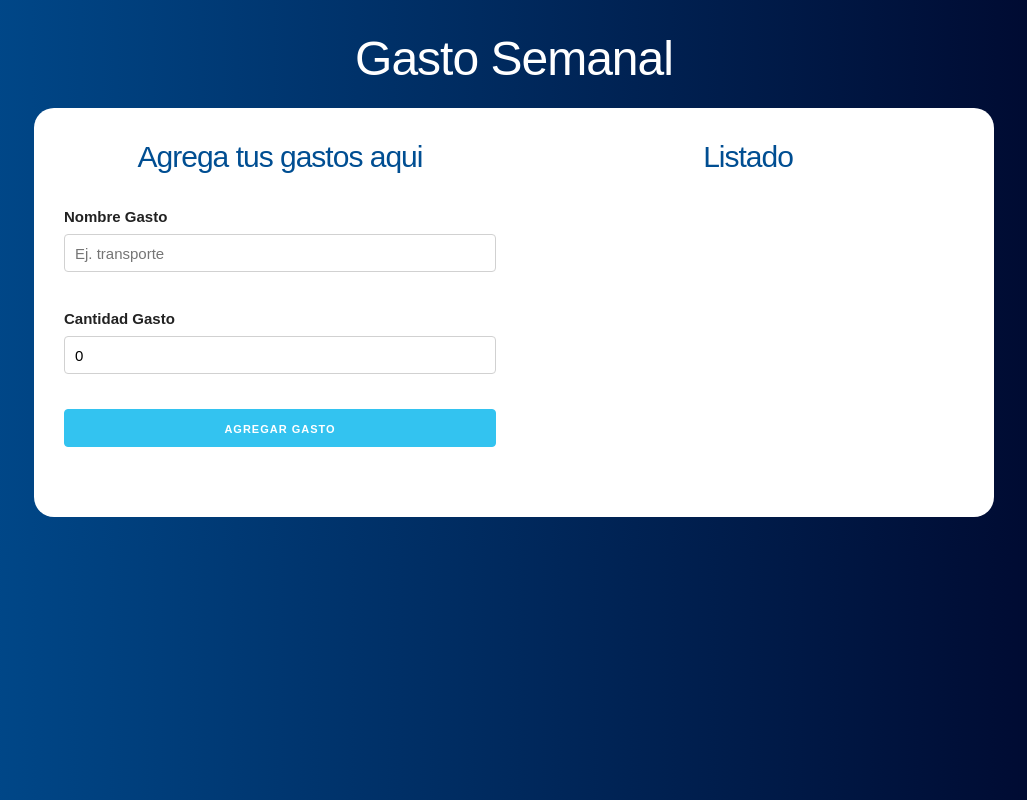
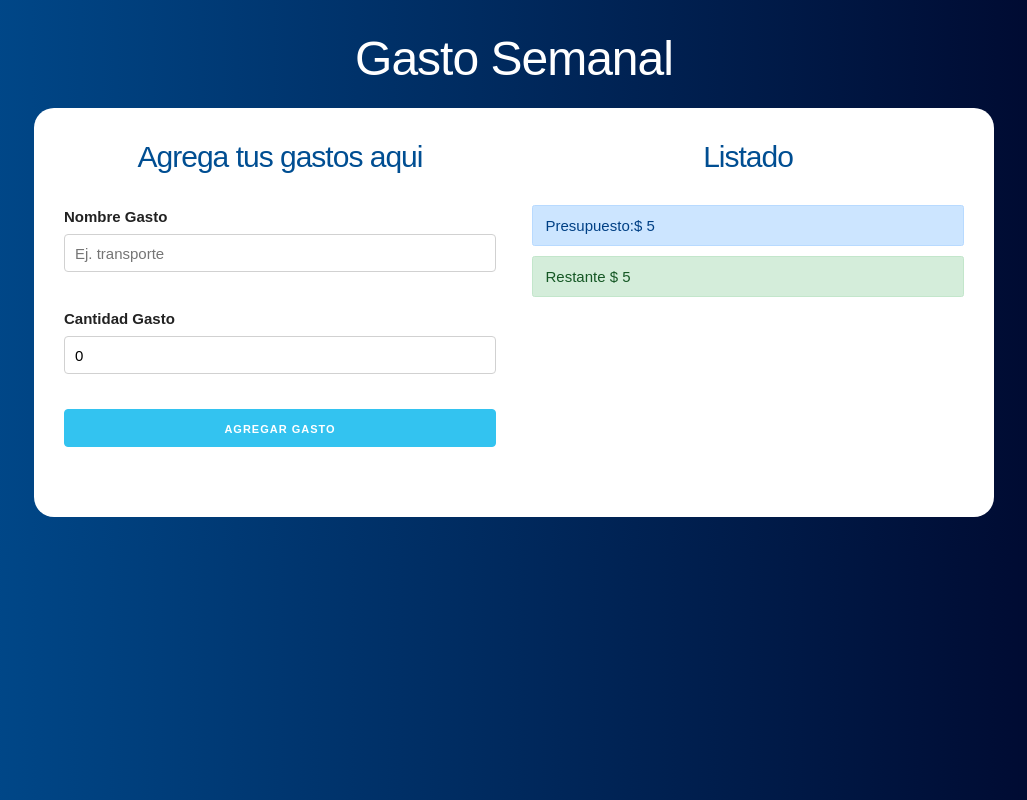
Before and after one commit to MauricioGarcia12/Budget-Control, a React (Create React App) app: page / in a window 1280 px wide. Both pictures are taken after typing "5" into the empty fields and a click on the input "Definir presupuesto". Shown: the whole page, without its empty margins (126-1153 px from the left). Built offline with nearby package versions, Linux system fonts and the light colour scheme.

Commit message:
restando presupuesto y cambiando de color dependiendo del principal

```diff
--- a/src/App.js
+++ b/src/App.js
@@ -1,22 +1,40 @@
-import React,{useState} from 'react';
+import React,{useState,useEffect} from 'react';
 import Pregunta from './components/Pregunta'
 import Formulario from './components/Formulario'
 import Listado from './components/Listado'
+import ControlPresupuesto from './components/ControlPresupuesto'
 
 
 function App() {
+
   //definir el state
   const [presupuesto,guardarPresupuesto]=useState(0);
   const [restante,guardarRestante]=useState(0);
   const [mostrarpregunta,actualizarPregunta]=useState(true);
   const [gastos, guardarGastos]=useState([]);
+  const [gasto,guardarGasto]=useState({});
+  const [creargasto,guardarCrearGasto]=useState(false)
 
-  //cuando agregamos un nuevo gasto
-  const agregarNuevoGasto = gasto =>{
-    guardarGastos([
-      ...gastos,gasto
-    ])
-  }
+   //useEffect que actualiza el restante
+   useEffect( () => {
+    if(creargasto) {
+      //AGREGA NUEVO PRESUPUESTO
+      guardarGastos ([
+        ...gastos,
+        gasto
+      ])
+      //RESTA DEL PRESUPUESTO ACTUAL
+      const presupuestoRestante=restante-gasto.cantidad;
+      guardarRestante(presupuestoRestante);
+
+      guardarCrearGasto(false)
+    }
+
+    // eslint-disable-next-line react-hooks/exhaustive-deps
+  }, [gasto,creargasto,gasto,gastos,restante])
+
+
+
 
   return (
     <div className='container'>
@@ -33,12 +51,17 @@
           <div className='row'>
               <div className='one-half column'>
                   <Formulario
-                    agregarNuevoGasto={agregarNuevoGasto}
+                    guardarGasto={guardarGasto}
+                    guardarCrearGasto={guardarCrearGasto}
                   />
               </div>
               <div className='one-half column'>
                   <Listado
                   gastos={gastos}
+                  />
+                  <ControlPresupuesto
+                  presupuesto={presupuesto}
+                  restante={restante}
                   />
               </div>
           </div>
--- /dev/null
+++ b/src/components/ControlPresupuesto.jsx
@@ -0,0 +1,17 @@
+import React,{Fragment} from 'react'
+import {revisarPresupuesto} from '../../src/helpers'
+
+const ControlPresupuesto = ({presupuesto,restante}) => {
+    return (
+        <Fragment>
+            <div className='alert alert-primary'>
+                Presupuesto:$ {presupuesto}
+            </div>
+            <div className={revisarPresupuesto(presupuesto,restante)}>
+                Restante $ {restante}
+            </div>
+        </Fragment>
+     );
+}
+
+export default ControlPresupuesto;
--- a/src/components/Formulario.jsx
+++ b/src/components/Formulario.jsx
@@ -1,7 +1,7 @@
 import React,{useState} from 'react'
 import Error from './Error'
 import shortid from 'shortid';
-const Formulario = ({agregarNuevoGasto}) => {
+const Formulario = ({guardarGasto,guardarCrearGasto}) => {
 
     const [nombre,guardarNombre]=useState('');
     const[cantidad,guardarCantidad]=useState(0);
@@ -23,7 +23,8 @@
     }
 
     //pasar al comp principal
-    agregarNuevoGasto(gasto)
+    guardarGasto(gasto)
+    guardarCrearGasto(true);
 
 
     //resetear el form
--- /dev/null
+++ b/src/helpers.js
@@ -0,0 +1,13 @@
+export const revisarPresupuesto=(presupuesto,restante)=>{
+    let clase;
+    if( (presupuesto/4)>restante){
+        clase='alert alert-danger'
+    }
+    else if((presupuesto/2)>restante){
+        clase='alert alert-warning'
+    }
+    else{
+        clase='alert alert-success'
+    }
+    return clase;
+}
```
